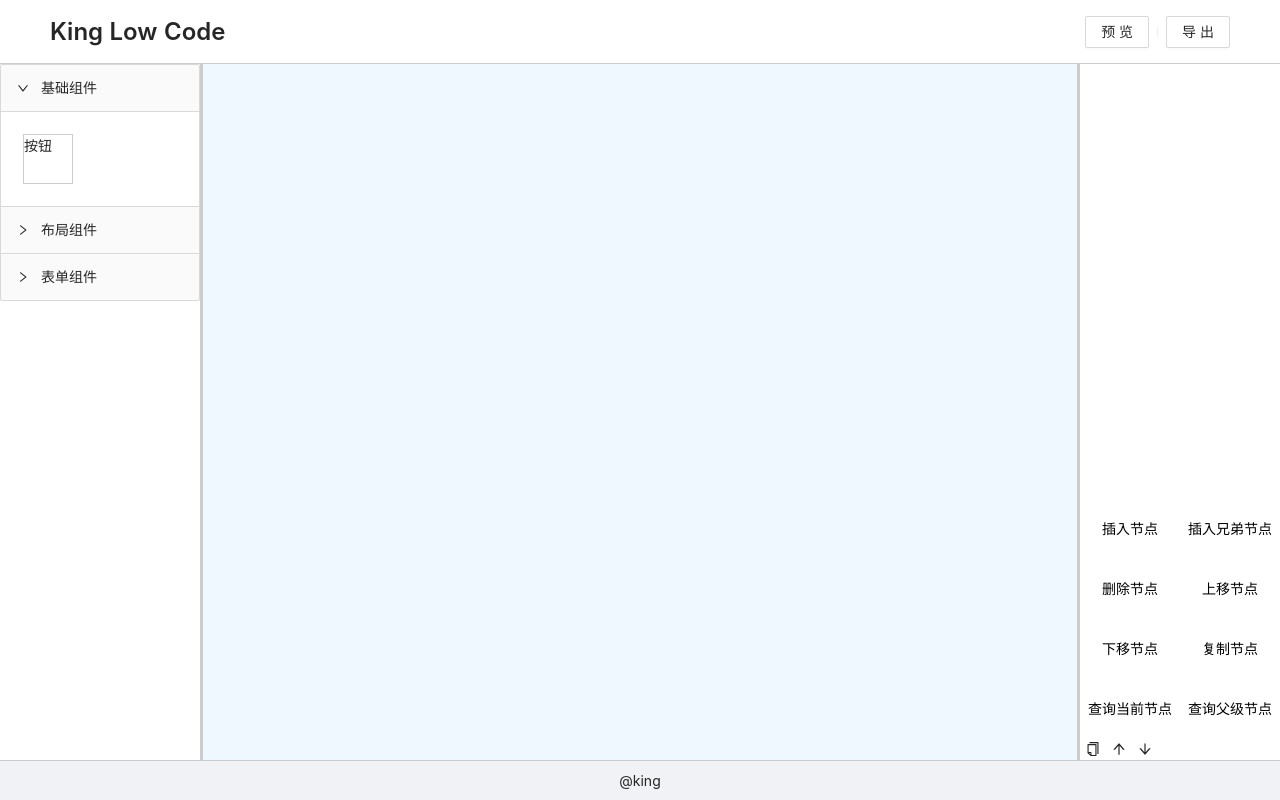
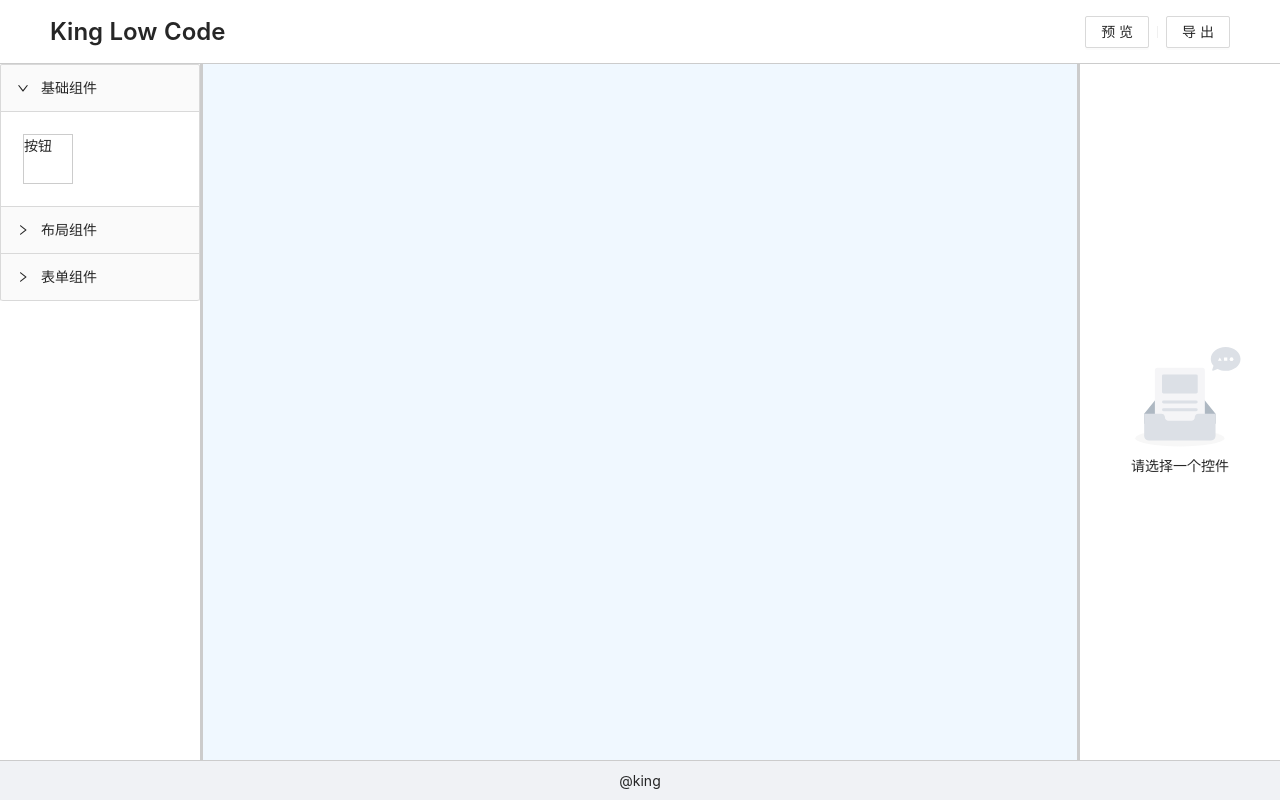
Before and after one commit to zxcvb2850/KingLowCode, a React app in the folder front/: page / in a window 1280 px wide. Built offline with nearby package versions, Linux system fonts and the light colour scheme.

Commit message:
style: update code

```diff
--- a/front/src/components/PreRender/index.tsx
+++ b/front/src/components/PreRender/index.tsx
@@ -1,9 +1,9 @@
 import Utils from "../../utils/Utils";
 import "./index.less";
 
-const PreRender = ({custom, ...props}: any) => {
+const PreRender = ({children, custom, ...props}: any) => {
     props = {...custom, ...props};
-    return (<div {...props} className="pre-render-dom">preRender</div>)
+    return (<div {...props} className="pre-render-dom">{children}</div>)
 }
 
 export default {
@@ -11,5 +11,5 @@ export default {
     type: PreRender,
     tag: "PreRender",
     props: {},
-    children: null,
+    children: "preRender",
 };
--- a/front/src/components/Template/AntdUi/AInput.tsx
+++ b/front/src/components/Template/AntdUi/AInput.tsx
@@ -6,7 +6,7 @@ interface AInputFace {
 }
 
 const AInput = ({children, custom, ...props}: AInputFace) => {
-    return <span {...custom} data-component-prevent-select="true">
+    return <span {...custom}>
         <Input {...props} value={children}/>
     </span>
 }
@@ -18,6 +18,8 @@ export default {
     props: {
         placeholder: "请输入内容",
     },
-    custom: {},
+    custom: {
+        "data-component-prevent-select": "true",
+    },
     children: undefined,
 };
--- a/front/src/hooks/useChangeComponent.tsx
+++ b/front/src/hooks/useChangeComponent.tsx
@@ -44,6 +44,7 @@ const useChangeComponent = () => {
         const len = copyDom.length;
         for (let i = 0; i < len; i++) {
           const item = copyDom[i];
+          console.log("insert", key, find, item);
           if (item.key === key && Array.isArray(item.children)) {
             item.children.push(iDom);
           } else if (Array.isArray(item.children)) {
@@ -53,6 +54,7 @@ const useChangeComponent = () => {
       }
     }
 
+    console.log("copyDom", copyDom);
     return copyDom;
   };
   /**
--- a/front/src/pages/ContainerRight/index.less
+++ b/front/src/pages/ContainerRight/index.less
@@ -7,8 +7,11 @@
     flex: 1;
   }
   .component-dom-operation {
+    margin: 10px auto;
+    text-align: center;
     .operation-icon {
       margin: 4px 6px;
+      font-size: 28px;
       cursor: pointer;
 
       &:hover {
@@ -16,4 +19,12 @@
       }
     }
   }
+
+  .ant-empty {
+    display: flex;
+    flex-direction: column;
+    height: 100%;
+    align-items: center;
+    justify-content: center;
+  }
 }
--- a/front/src/pages/ContainerRight/index.tsx
+++ b/front/src/pages/ContainerRight/index.tsx
@@ -5,13 +5,14 @@ import store from "../../store";
 import "./index.less";
 import { CustomReactPortal } from "../../store/module/home";
 import Utils from "../../utils/Utils";
-import KingUi from "../../components/Template/KingUi";
 import useChangeComponent from "../../hooks/useChangeComponent";
-import {ArrowDownOutlined, ArrowUpOutlined, CopyOutlined, StepBackwardOutlined, StepForwardOutlined } from "@ant-design/icons";
+import {ArrowDownOutlined, ArrowUpOutlined, CopyOutlined, DeleteOutlined, StepBackwardOutlined, StepForwardOutlined } from "@ant-design/icons";
 import React from "react";
 import CreateDom from "../../utils/CreateDom";
 import useUpdateSelectDomInfo from "../../hooks/useUpdateSelectDomInfo";
-import { Popover } from "antd";
+import {Empty, Input, Modal, Popover, Tabs} from "antd";
+
+const {TabPane} = Tabs;
 
 const ContainerRight = () => {
   const [selectorDomData, setSelectorDomData] = useRecoilState(store.home.selectorDomData);
@@ -86,6 +87,14 @@ const ContainerRight = () => {
   const handleDeleteDom = () => {
     console.log("-- 删除某个节点 --");
     if (!selectData) return;
+
+    Modal.confirm({
+      title: "警告",
+      content: "确定删除该控件吗?",
+      okText: "确定",
+      cancelText: "取消",
+      onOk: () => {
+        return new Promise(resolve => {
           const parentKey = selectData.key;
           const newDom = deleteSelectorDom(parentKey);
           setSelectorDomData(newDom);
@@ -94,7 +103,12 @@ const ContainerRight = () => {
           // 更新选中的组件，由于更新异步执行，所以添加延迟对象
           setTimeout(() => {
             updateSelectDomInfo(null);
+
+            resolve(true);
           }, 30);
+        })
+      },
+    })
   };
 
   // 按钮 - 上移节点
@@ -180,31 +194,52 @@ const ContainerRight = () => {
     setSelectorDomData([copySelectData as CustomReactPortal]);
   }
 
+  // 属性相关
+  const renderComponentType = () => {
+      const curCom = searchSelectorDom(selectData!.key);
+      if (typeof curCom?.children === "object") {
+
+      } else {
+          return <li><span>内容:</span><Input defaultValue={curCom?.children}/></li>;
+      }
+    return curCom?.children;
+  }
+
+  // 样式相关
+  const renderComponentStyle = () => {
+    return null;
+  }
+
   return (
     <div className="k-container-right">
+      {selectData? <>
             <div className="component-attribute-operation">
               {selectData?.key}
+              <Tabs centered>
+                <TabPane key="type" tab="属性">
+                  {renderComponentType()}
+                </TabPane>
+                <TabPane key="style" tab="样式">
+                  {renderComponentStyle()}
+                </TabPane>
+              </Tabs>
             </div>
             <div className="component-dom-operation">
-        <KingUi.KButton.type onClick={handleInsertDom}>插入节点</KingUi.KButton.type>
-        <KingUi.KButton.type onClick={handleInsertBrotherDom}>插入兄弟节点</KingUi.KButton.type>
-        <KingUi.KButton.type onClick={handleDeleteDom}>删除节点</KingUi.KButton.type>
-        <KingUi.KButton.type onClick={handleUpDom}>上移节点</KingUi.KButton.type>
-        <KingUi.KButton.type onClick={handleDownDom}>下移节点</KingUi.KButton.type>
-        <KingUi.KButton.type onClick={handleCopyDom}>复制节点</KingUi.KButton.type>
-        <KingUi.KButton.type onClick={handleSearchDom}>查询当前节点</KingUi.KButton.type>
-        <KingUi.KButton.type onClick={handleSearchParentDom}>查询父级节点</KingUi.KButton.type>
-
               <Popover content="复制">
-              <CopyOutlined className="operation-icon" onClick={handleUpDom}/>
+                <CopyOutlined className="operation-icon" onClick={handleCopyDom}/>
               </Popover>
               <Popover content="上移">
                 <ArrowUpOutlined className="operation-icon" onClick={handleUpDom}/>
               </Popover>
               <Popover content="下移">
-              <ArrowDownOutlined className="operation-icon" onClick={handleUpDom}/>
+                <ArrowDownOutlined className="operation-icon" onClick={handleDownDom}/>
+              </Popover>
+              <Popover content="删除">
+                <DeleteOutlined className="operation-icon" onClick={handleDeleteDom} />
               </Popover>
             </div>
+          </>
+      :<Empty description="请选择一个控件"/>}
 
       {/*{selectData?.key}
       {selectData ? (
```
Also changed, not shown: front/src/pages/ContainerCenter/index.tsx (indentation only). Lines whose indentation alone changed are shown as unchanged.
